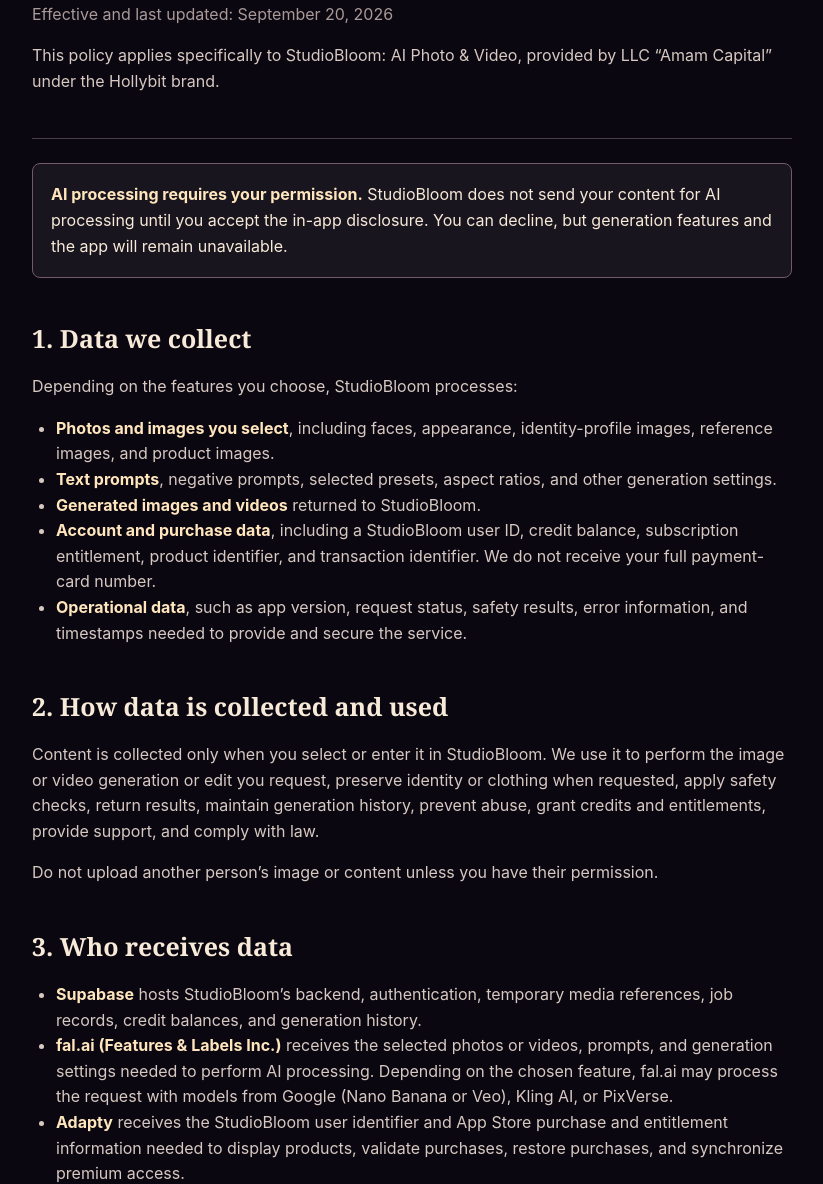
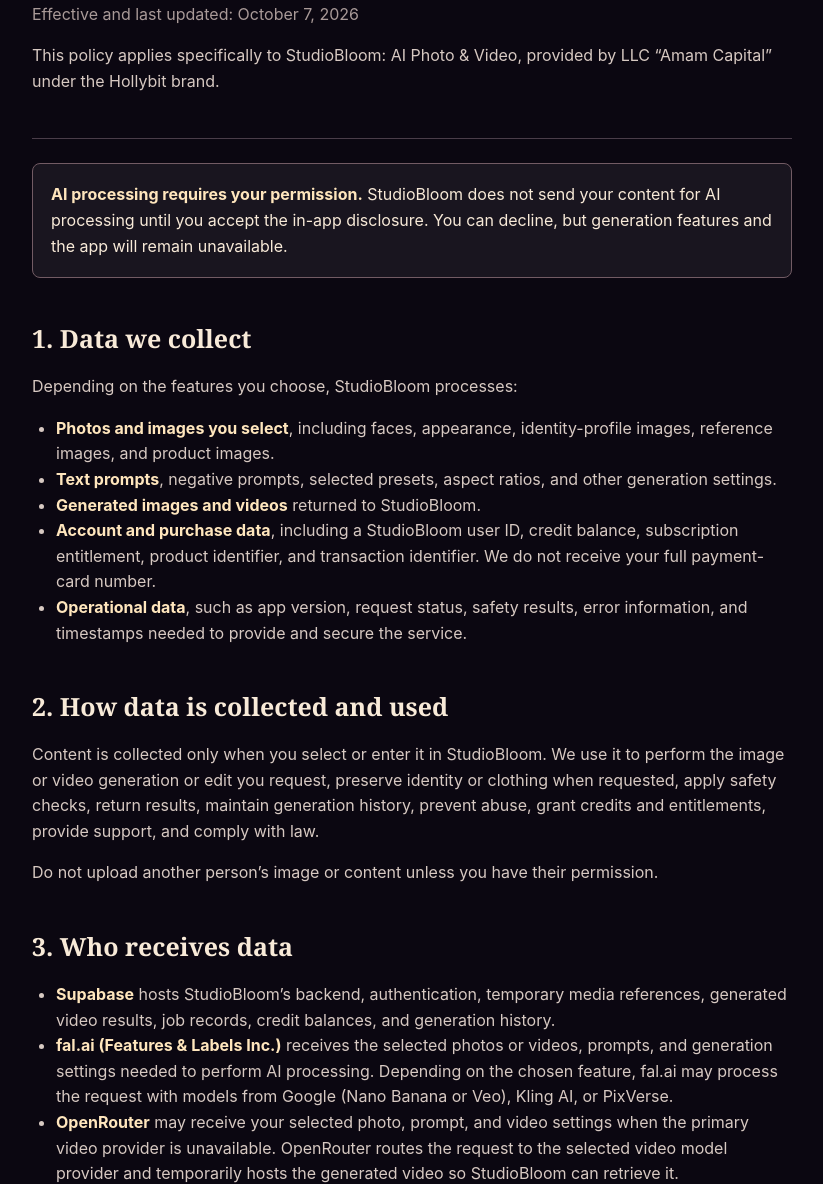
Before and after one commit to ninjag2000/veulora, a website: page studiobloom/privacy/index.html in a window 1280 px wide. Shown: the part 184-1368 px from the top of the page, without its empty margins (228-1051 px from the left). Drawn offline with Linux system fonts and the light colour scheme.

Commit message:
Disclose OpenRouter video fallback in privacy policy

```diff
--- a/studiobloom/privacy/index.html
+++ b/studiobloom/privacy/index.html
@@ -26,7 +26,7 @@
   <main>
     <header>
       <h1>StudioBloom Privacy Policy</h1>
-      <p class="meta">Effective and last updated: September 20, 2026</p>
+      <p class="meta">Effective and last updated: October 7, 2026</p>
       <p>This policy applies specifically to StudioBloom: AI Photo &amp; Video, provided by LLC “Amam Capital” under the Hollybit brand.</p>
     </header>
 
@@ -51,8 +51,9 @@
 
     <h2>3. Who receives data</h2>
     <ul>
-      <li><strong>Supabase</strong> hosts StudioBloom’s backend, authentication, temporary media references, job records, credit balances, and generation history.</li>
+      <li><strong>Supabase</strong> hosts StudioBloom’s backend, authentication, temporary media references, generated video results, job records, credit balances, and generation history.</li>
       <li><strong>fal.ai (Features &amp; Labels Inc.)</strong> receives the selected photos or videos, prompts, and generation settings needed to perform AI processing. Depending on the chosen feature, fal.ai may process the request with models from Google (Nano Banana or Veo), Kling AI, or PixVerse.</li>
+      <li><strong>OpenRouter</strong> may receive your selected photo, prompt, and video settings when the primary video provider is unavailable. OpenRouter routes the request to the selected video model provider and temporarily hosts the generated video so StudioBloom can retrieve it.</li>
       <li><strong>Adapty</strong> receives the StudioBloom user identifier and App Store purchase and entitlement information needed to display products, validate purchases, restore purchases, and synchronize premium access.</li>
       <li><strong>Apple</strong> processes App Store purchases and provides transaction information needed to deliver the purchased product.</li>
     </ul>
```
